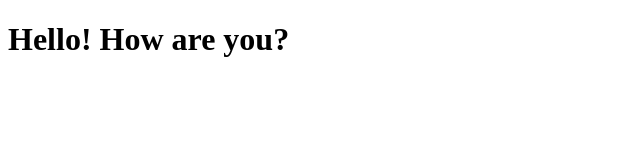
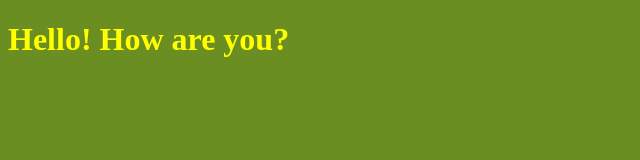
Before and after one commit to nilupsym/github-tutorial, a plain HTML site: page index.html in a window 1280 px wide. Shown: the whole page, without its empty margins (0-640 px from the left). Drawn offline with Linux system fonts and the light colour scheme.

Commit message:
підключає стилі

```diff
--- a/index.html
+++ b/index.html
@@ -4,6 +4,7 @@
     <meta charset="UTF-8" />
     <meta name="viewport" content="width=device-width, initial-scale=1.0" />
     <title>Hello Git!</title>
+    <link rel="stylesheet" href="CSS/styles.css" />
   </head>
   <body>
     <h1>Hello! How are you?</h1>
```
